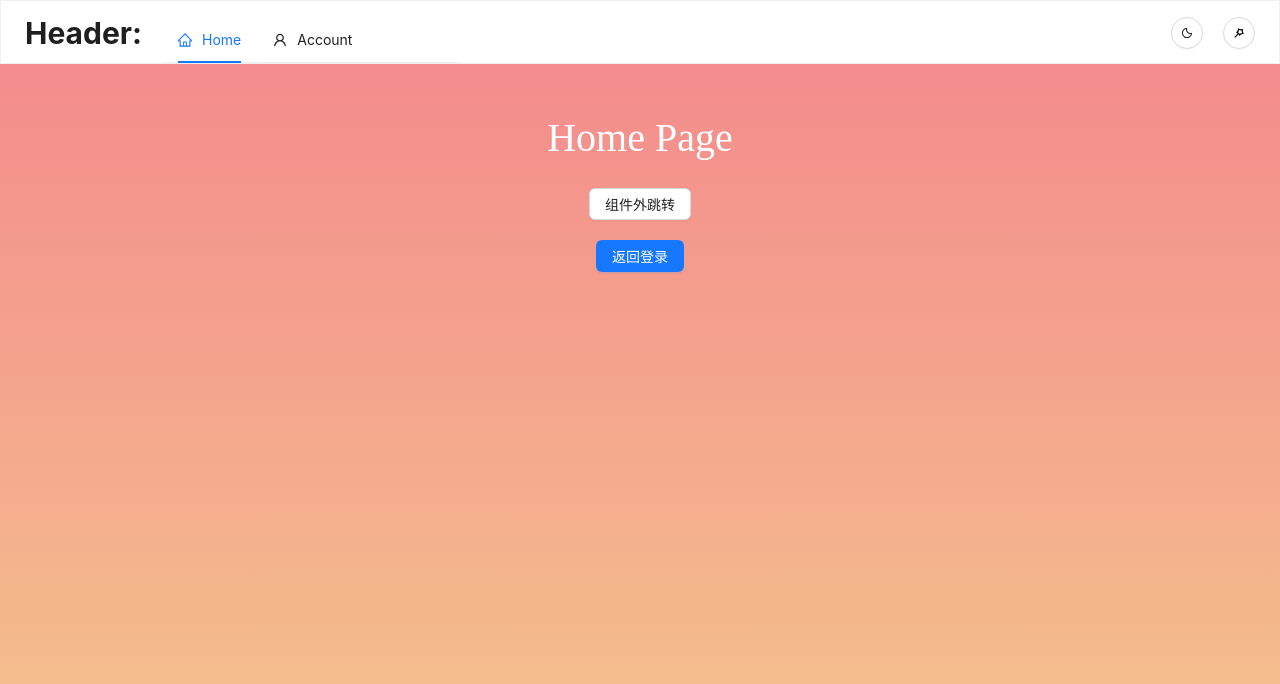
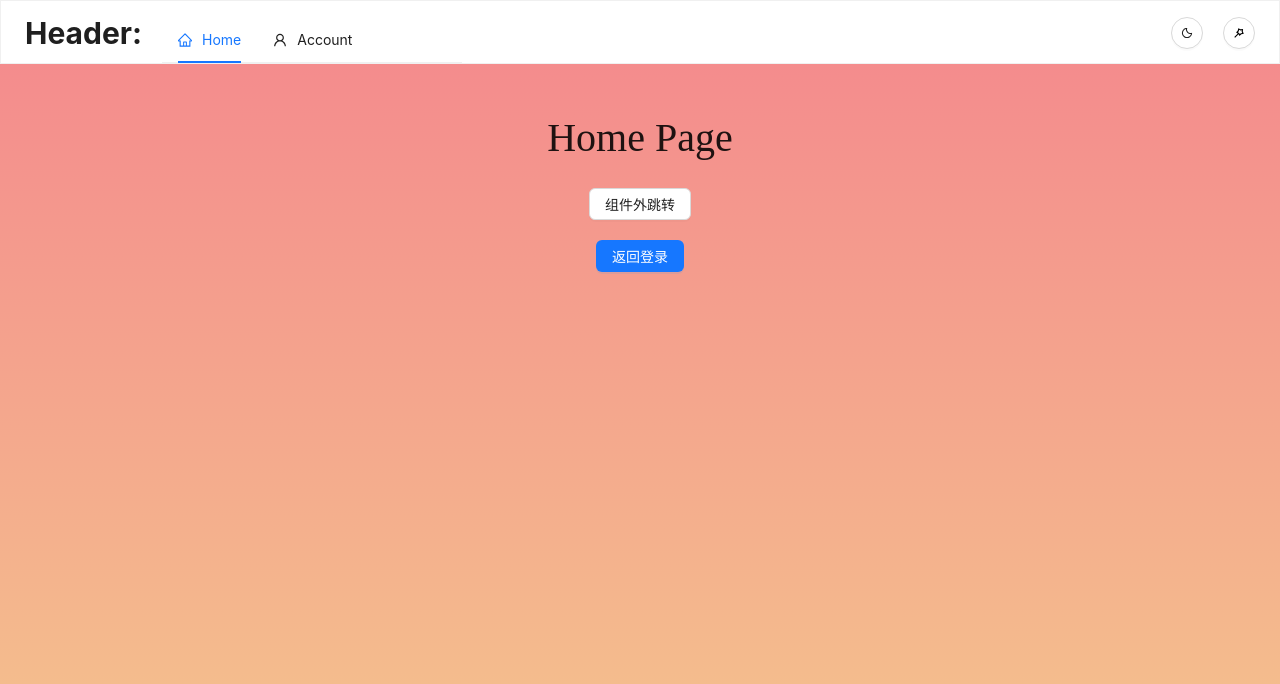
Before and after one commit to julyfun/learn-react-vite-js, a React (Vite) app: page /#/home in a window 1280 px wide. Shown: the top 684 px of the page. Built offline with nearby package versions, Linux system fonts and the light colour scheme.

Commit message:
feat: 9.7 自定义组件使用 ant design 颜色

```diff
--- a/src/components/header/index.jsx
+++ b/src/components/header/index.jsx
@@ -35,6 +35,7 @@
     const { title, info } = props
     info && info() // 如果 info 存在就执行 info()
     return (
+        // 这是 antd 的 Card，包裹在里面的组件可以换肤
         <Card className="M-header">
             <div className="header-wrapper">
                 <div className="logo-con">Header:{title}</div>
--- a/src/pages/home/index.jsx
+++ b/src/pages/home/index.jsx
@@ -1,14 +1,21 @@
 import { useNavigate } from 'react-router-dom'
-import { Button } from 'antd'
+import { Button, theme } from 'antd'
 import { goto } from '@/api'
 import './home.styl'
+
+const { useToken } = theme
 
 function Home() {
     // 创建路由钩子是必要的
     const navigate = useNavigate()
+
+    // 获取 Design Token
+    const { token } = useToken()
+    // 这里将“Home Page”的文字色设为了token.colorText，即当前Antd文本色，因此会跟随主题进行换肤。同理，如果想让自定义组件的背景色换肤，可以使用token.colorBgContainer；边框色换肤，可以使用token.colorBorder；使用当前Antd主题色，可以使用token.colorPrimary。
+    // 定制主题说明：https://ant-design.antgroup.com/docs/react/customize-theme-cn#theme
     return (
         <div className="P-home">
-            <h1>Home Page</h1>
+            <h1 style={{ color: token.colorText }}>Home Page</h1>
             <div className='ipt-con'>
                 <Button onClick={() => { goto('/login') }}>组件外跳转</Button>
             </div>
--- a/src/store/slices/theme.jsx
+++ b/src/store/slices/theme.jsx
@@ -23,6 +23,7 @@
         // 从哪里接收的 state & action ?
         setDark: (state, action) => {
             // store 分库里的 dark 值进行修改 - 全项目动态生效
+            // 这里的 dark 就是上面 initlState 里的 dark
             state.dark = action.payload
             // 长久保存主题配置
             // localStorage 没有用 cookie 能保存很久吗？
```
